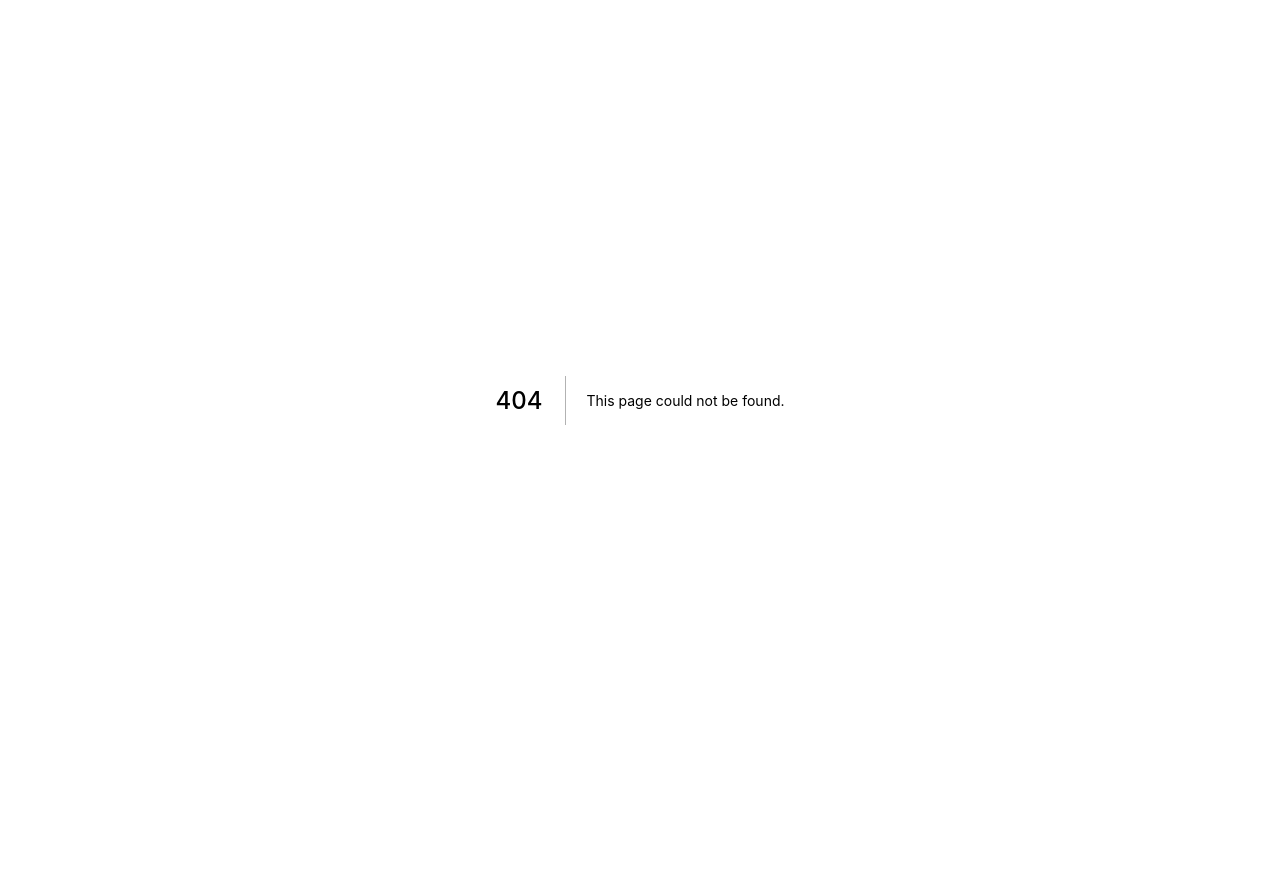
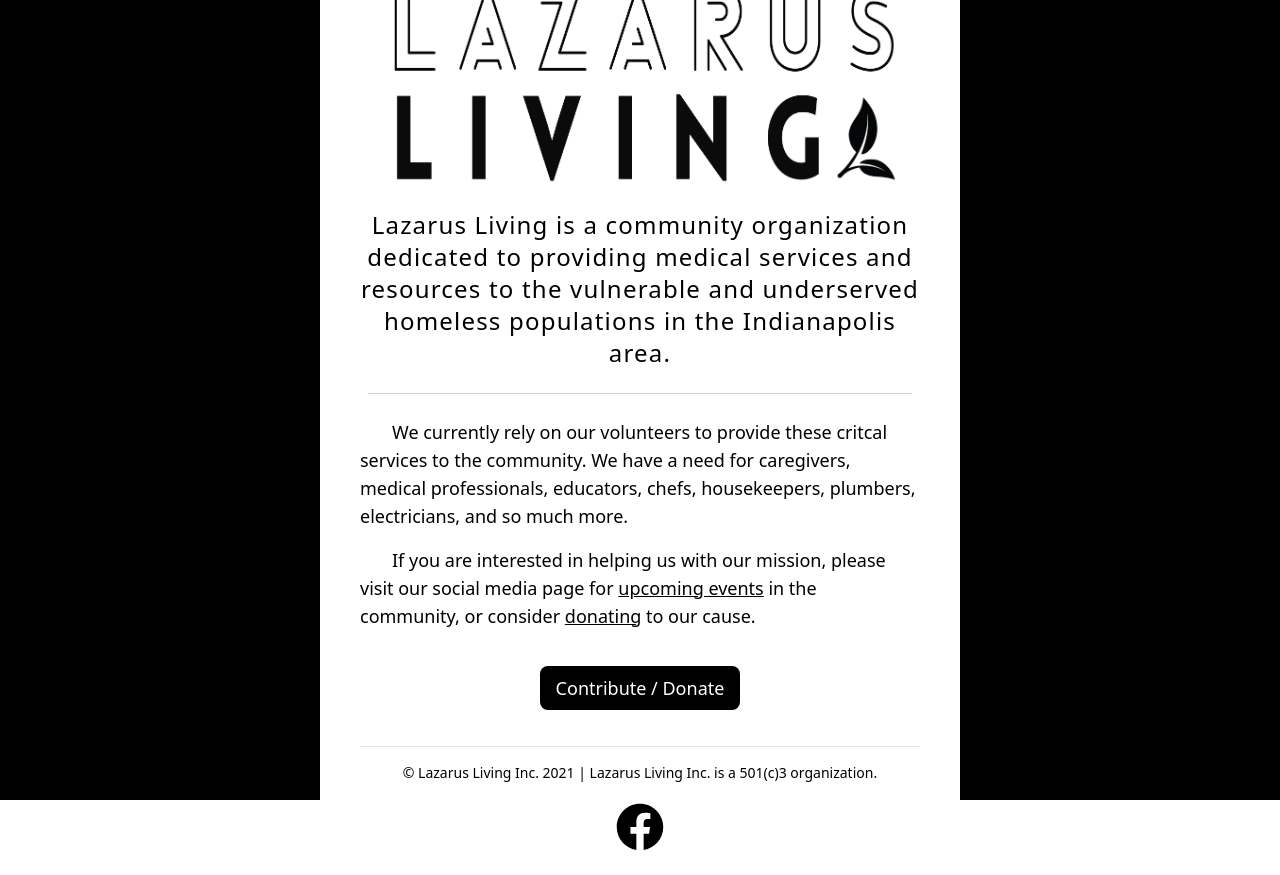
Before and after one commit to AlexMason/lazarusliving-splash, a Next.js app: page /donate in a window 1280 px wide. Before the commit this address had no page. Before the commit the page ends 800 px from the top, so only its background shows below. Built offline with nearby package versions, Linux system fonts and the light colour scheme.

Commit message:
added donate page

```diff
--- /dev/null
+++ b/src/pages/donate.jsx
@@ -0,0 +1,5 @@
+import ComingSoon from '../module/comingsoon'
+
+export default function Home() {
+  return <ComingSoon />;
+}
```
